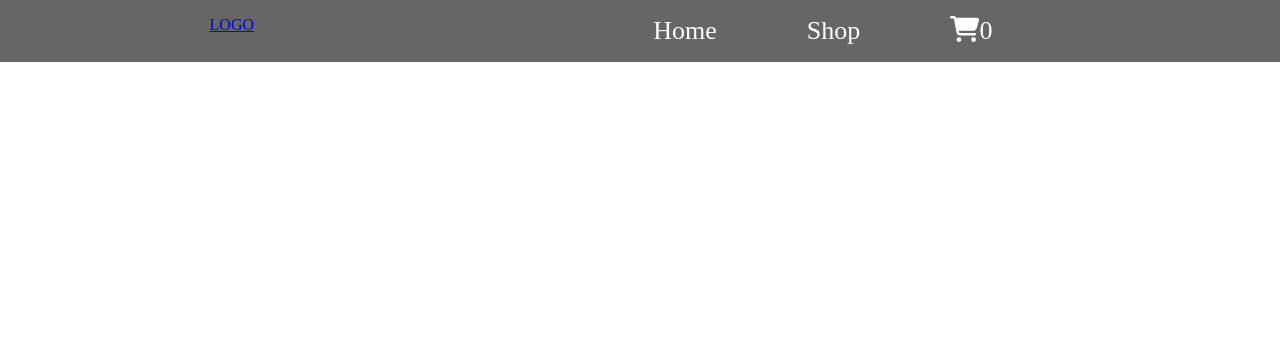
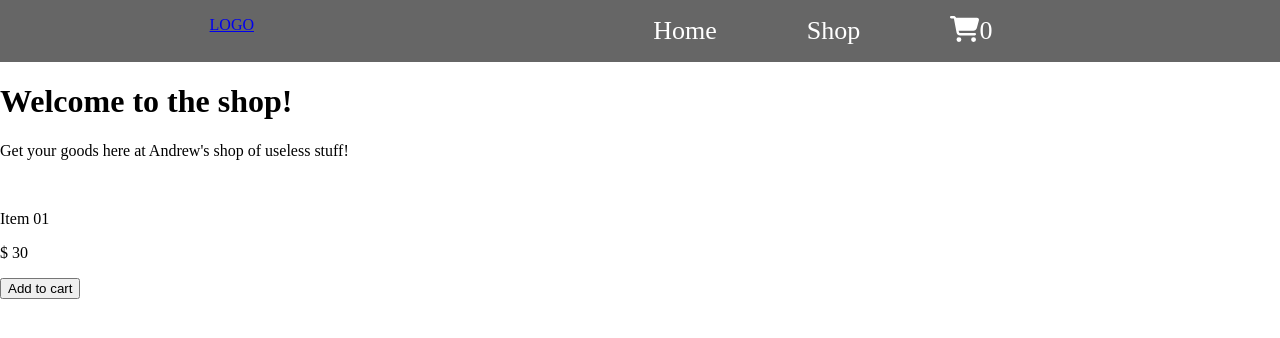
Before and after one commit to Andrew-Wand/shopping-cart, a React (Create React App) app: page /shop in a window 1280 px wide. Before the commit this address had no page. Shown: the top 338 px of the page. Built offline with nearby package versions, Linux system fonts and the light colour scheme.

Commit message:
added shop page and route for shop page

```diff
--- a/src/App.js
+++ b/src/App.js
@@ -3,6 +3,7 @@ import { Routes, Route, BrowserRouter } from "react-router-dom";
 
 import  Header  from "./Components/Header";
 import  Home  from "./Components/Home";
+import Shop from './Components/Shop';
 
 function App() {
 
@@ -26,6 +27,7 @@ function App() {
 
         <Routes>
             <Route path='/' element={<Home />}/>
+            <Route path='/shop' render={(props) => <Shop {...props} /> } element={<Shop />}/>
         </Routes>
 
 
--- /dev/null
+++ b/src/Components/Shop.js
@@ -0,0 +1,48 @@
+import { React } from "react";
+
+
+function Shop(props) {
+     return (
+         <div>
+            <div className="shop-title">
+                <h1>Welcome to the shop!</h1>
+                <p>Get your goods here at Andrew's shop of useless stuff!</p>
+            </div>
+
+            <div className="shop-container">
+                <div className="item">
+                    <img src="" alt="" />
+                    <p>Item 01</p>
+                    <p><span>$</span> 30</p>
+
+                    <div className="add-to-cart">
+                        <button onClick={props.handleClick} className="buy-btn">Add to cart</button>
+                    </div>
+                </div>
+
+
+            </div>
+         </div>
+
+        )
+
+
+
+
+
+
+
+
+
+
+
+
+
+
+}
+
+
+
+
+
+export default Shop;
```
